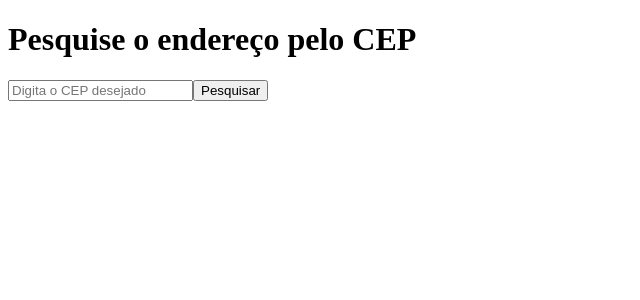
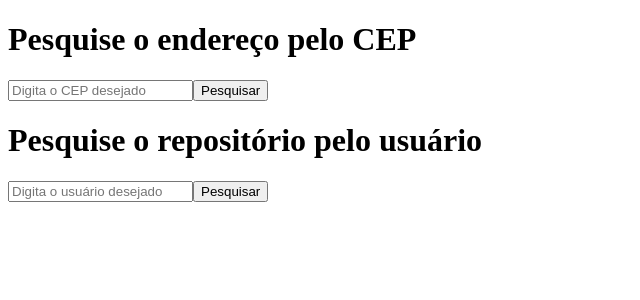
Before and after one commit to pedrofeld/react_api, a React (Vite) app: page / in a window 1280 px wide. Shown: the top 300 px of the page, without its empty margins (0-640 px from the left). Built offline with nearby package versions, Linux system fonts and the light colour scheme.

Commit message:
feat: implementando API de repositórios Github

```diff
--- a/src/App.tsx
+++ b/src/App.tsx
@@ -1,9 +1,11 @@
 import FindCEP from "./components/CEP"
+import { FindRepositories } from "./components/Github"
 
 function App() {
   return (
     <>
       <FindCEP/>
+      <FindRepositories/>
     </>
   )
 }
--- /dev/null
+++ b/src/components/Github/index.tsx
@@ -0,0 +1,41 @@
+import axios from "axios";
+import { useState } from "react";
+
+interface IRepository {
+    id: string
+    name: string
+}
+
+export function FindRepositories() {
+    const [user, setUser] = useState('');
+    const [repositories, setRepositories] = useState<IRepository[]>([]);
+
+    async function fetchRepositories() {
+        try {
+            const response = await axios.get(
+                `https://api.github.com/users/${user}/repos`
+            )
+
+            setRepositories(response.data as IRepository[]);
+        } catch {
+            throw new Error('Erro ao buscar endereço')
+        }
+
+    }
+
+    return (
+        <>
+            <h1>Pesquise o repositório pelo usuário</h1>
+            <input
+                type="text"
+                value={user}
+                onChange={(event) => setUser(event.target.value)}
+                placeholder="Digita o usuário desejado"
+            />
+            <button onClick={fetchRepositories}>Pesquisar</button>
+            {repositories.map(repository => (
+                <p key={repository.id}>{repository.name}</p>
+            ))}
+        </>
+    )
+}
```
